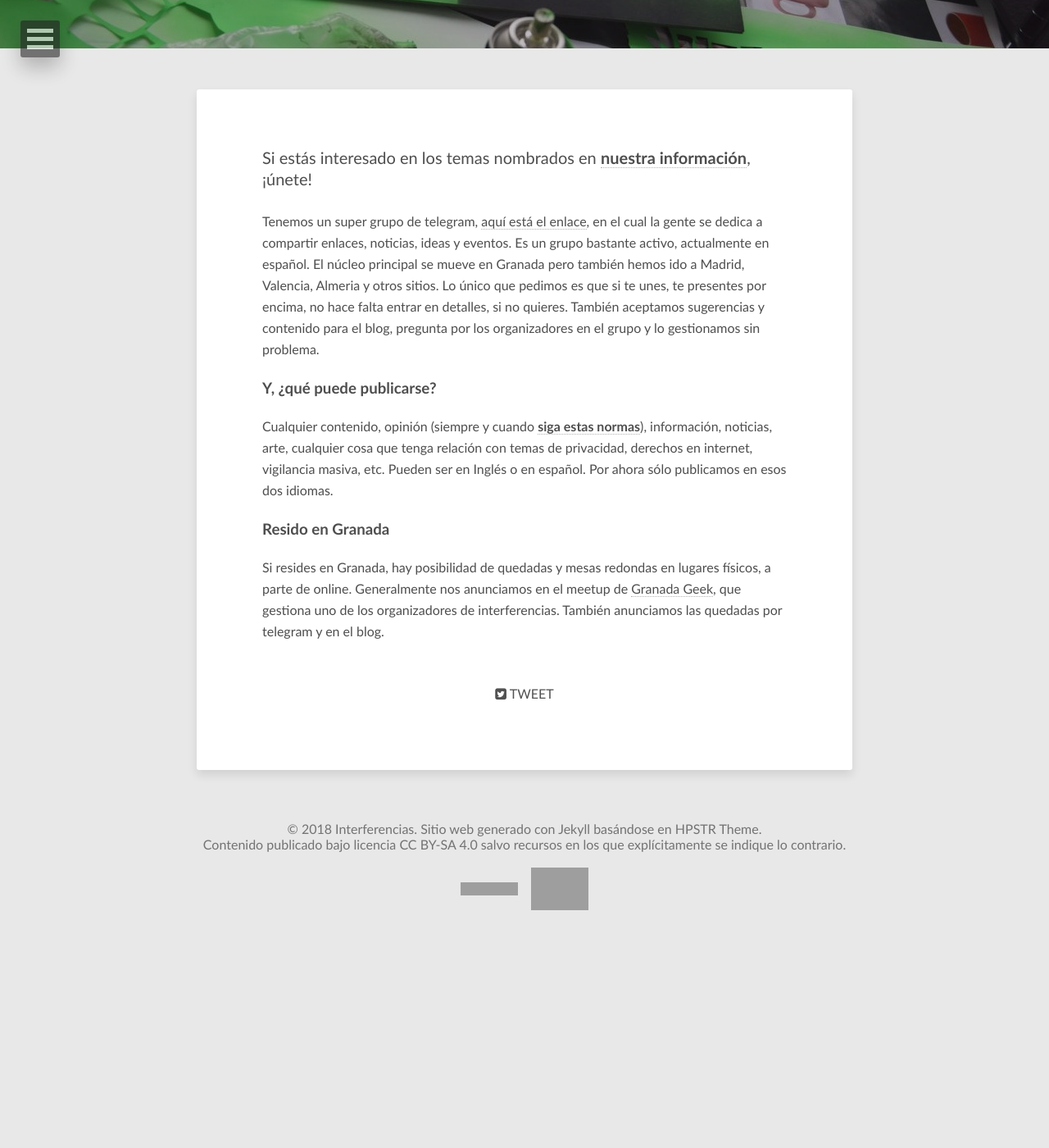
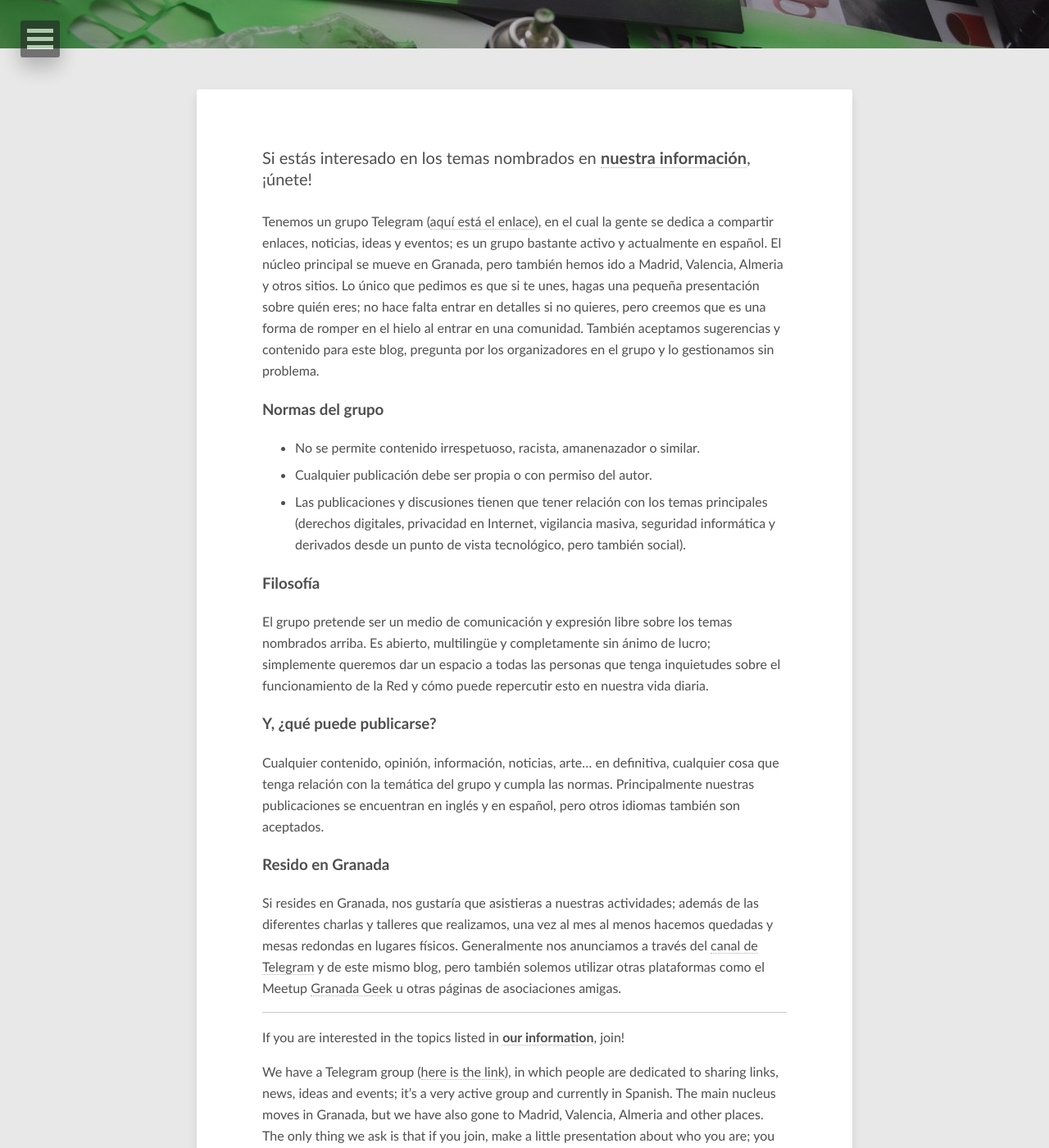
Before and after one commit to Interferencias/interferencias.github.io, a Jekyll site: the page built from _pages/join.md, in a window 1280 px wide and 1400 px high, scrolled down 341 px. Shown: the whole window at 82% size. Built offline with Jekyll 4.4.1, drawn with Linux system fonts in a browser that asks for light colours; nearby versions of some CDN libraries; before the commit the page ends 1483 px from its top, so only the background shows below that; some of the changed text lies outside the part shown; grey boxes are pictures that could not be loaded.

Commit message:
Actualiza páginas de información

```diff
--- a/_pages/join.md
+++ b/_pages/join.md
@@ -10,13 +10,46 @@ timing: false
 
 Si estás interesado en los temas nombrados en [**nuestra información**](/about), ¡únete!
 
-Tenemos un super grupo de telegram, [aquí está el enlace](https://t.me/inter_ferencias), en el cual la gente se dedica a compartir enlaces, noticias, ideas y eventos. Es un grupo bastante activo, actualmente en español. El núcleo principal se mueve en Granada pero también hemos ido a Madrid, Valencia, Almeria y otros sitios. Lo único que pedimos es que si te unes, te presentes por encima, no hace falta entrar en detalles, si no quieres. También aceptamos sugerencias y contenido para el blog, pregunta por los organizadores en el grupo y lo gestionamos sin problema.
+Tenemos un grupo Telegram ([aquí está el enlace](https://t.me/inter_ferencias)), en el cual la gente se dedica a compartir enlaces, noticias, ideas y eventos; es un grupo bastante activo y actualmente en español. El núcleo principal se mueve en Granada, pero también hemos ido a Madrid, Valencia, Almeria y otros sitios. Lo único que pedimos es que si te unes, hagas una pequeña presentación sobre quién eres; no hace falta entrar en detalles si no quieres, pero creemos que es una forma de romper en el hielo al entrar en una comunidad. También aceptamos sugerencias y contenido para este blog, pregunta por los organizadores en el grupo y lo gestionamos sin problema.
 
+### Normas del grupo
+
+- No se permite contenido irrespetuoso, racista, amanenazador o similar.
+- Cualquier publicación debe ser propia o con permiso del autor.
+- Las publicaciones y discusiones tienen que tener relación con los temas principales (derechos digitales, privacidad en Internet, vigilancia masiva, seguridad informática y derivados desde un punto de vista tecnológico, pero también social).
+
+### Filosofía
+
+El grupo pretende ser un medio de comunicación y expresión libre sobre los temas nombrados arriba. Es abierto, multilingüe y completamente sin ánimo de lucro; simplemente queremos dar un espacio a todas las personas que tenga inquietudes sobre el funcionamiento de la Red y cómo puede repercutir esto en nuestra vida diaria.
 
 ### Y, ¿qué puede publicarse?
 
-Cualquier contenido, opinión (siempre y cuando [**siga estas normas**](/rules)), información, noticias, arte, cualquier cosa que tenga relación con temas de privacidad, derechos en internet, vigilancia masiva, etc. Pueden ser en Inglés o en español. Por ahora sólo publicamos en esos dos idiomas.
+Cualquier contenido, opinión, información, noticias, arte... en definitiva, cualquier cosa que tenga relación con la temática del grupo y cumpla las normas. Principalmente nuestras publicaciones se encuentran en inglés y en español, pero otros idiomas también son aceptados.
 
 ### Resido en Granada
 
-Si resides en Granada, hay posibilidad de quedadas y mesas redondas en lugares físicos, a parte de online. Generalmente nos anunciamos en el meetup de [Granada Geek](https://www.meetup.com/es-ES/Granada-Geek/), que gestiona uno de los organizadores de interferencias. También anunciamos las quedadas por telegram y en el blog.
+Si resides en Granada, nos gustaría que asistieras a nuestras actividades; además de las diferentes charlas y talleres que realizamos, una vez al mes al menos hacemos quedadas y mesas redondas en lugares físicos. Generalmente nos anunciamos a través del [canal de Telegram]((https://t.me/inter_ferencias)) y de este mismo blog, pero también solemos utilizar otras plataformas como el Meetup [Granada Geek](https://www.meetup.com/es-ES/Granada-Geek/) u otras páginas de asociaciones amigas.
+
+---
+
+If you are interested in the topics listed in [**our information**](/about), join!
+
+We have a Telegram group ([here is the link](https://t.me/inter_ferencias)), in which people are dedicated to sharing links, news, ideas and events; it's a very active group and currently in Spanish. The main nucleus moves in Granada, but we have also gone to Madrid, Valencia, Almeria and other places. The only thing we ask is that if you join, make a little presentation about who you are; you don't have to go into detail if you don't want to, but we think it's a way to break the ice when entering a community. We also accept suggestions and content for this blog, ask for the organizers in the group and manage it without problem.
+
+### Group rules
+
+- Disrespectful, racist, threatening or similar content is not allowed.
+- Any publication must be own or with the permission of the author.
+- The publications and discussions have to be related to the main issues (digital rights, privacy on the Internet, mass surveillance, computer security and derivatives from a technological point of view, but also social).
+
+### Philosophy
+
+The group aims to be a media and free expression on the topics named above. It's open, multilingual and completely non-profit; we simply want to give a space to all people who have concerns aboutthe functioning of the Web and how this can affect our daily life.
+
+### And, what can be published?
+
+Any content, opinion, information, news, art ... in short, anything that is related to the group's topic and complies with the rules. Mainly our publications are in English and Spanish, but other languages are also accepted.
+
+### I live in Granada
+
+If you live in Granada, we would like you to attend our activities; in addition to the different talks and workshops that we do, at least once a month we hold meetings and round tables in physical places. We usually advertise through the [Telegram channel]((https://t.me/inter_ferencias)) and this blog, but we also use other platforms like the Meetup [Granada Geek](https://www.meetup.com/es-ES/Granada-Geek/) or other pages of friendly associations.
```
Also changed, not shown: _data/navigation.yml (+2 -5 lines), _pages/groups.md (+10 -14 lines), _pages/links.md (+3 -3 lines), _pages/rules.md (deleted, +0 -35 lines).
